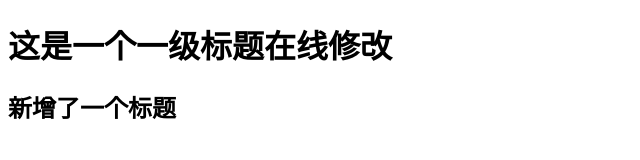
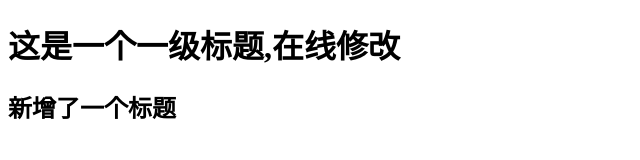
Before and after one commit to 1234scarecrow/hello-world, a plain HTML site: page index.html in a window 1280 px wide. Shown: the whole page, without its empty margins (0-640 px from the left). Drawn offline with Linux system fonts and the light colour scheme.

Commit message:
Update index.html
在线修改

```diff
--- a/index.html
+++ b/index.html
@@ -6,7 +6,7 @@
   <title>index</title>
 </head>
 <body>
-  <h1>这是一个一级标题在线修改</h1>
+  <h1>这是一个一级标题,在线修改</h1>
   <h2>新增了一个标题</h2>
 </body>
 </html>
```
